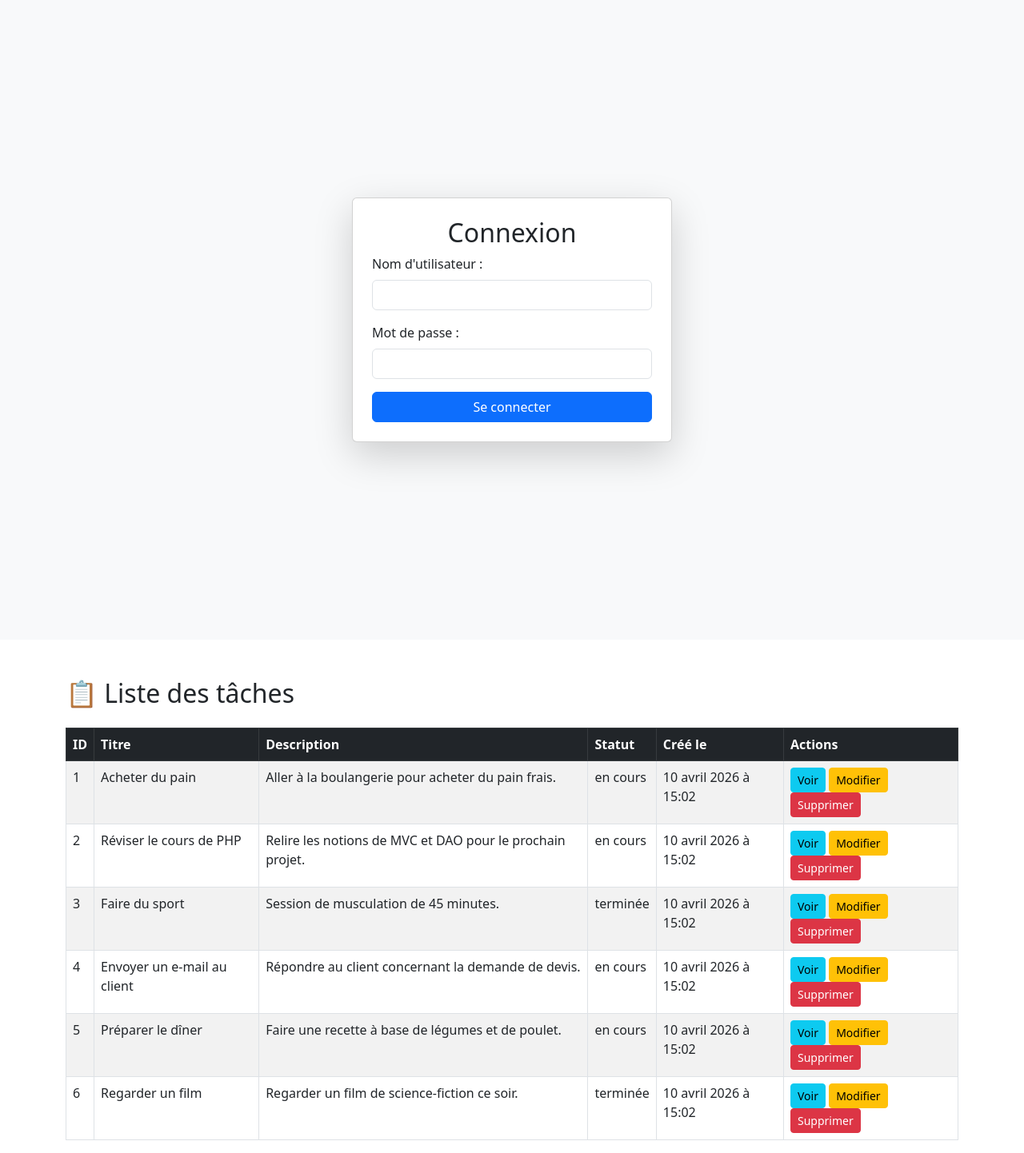
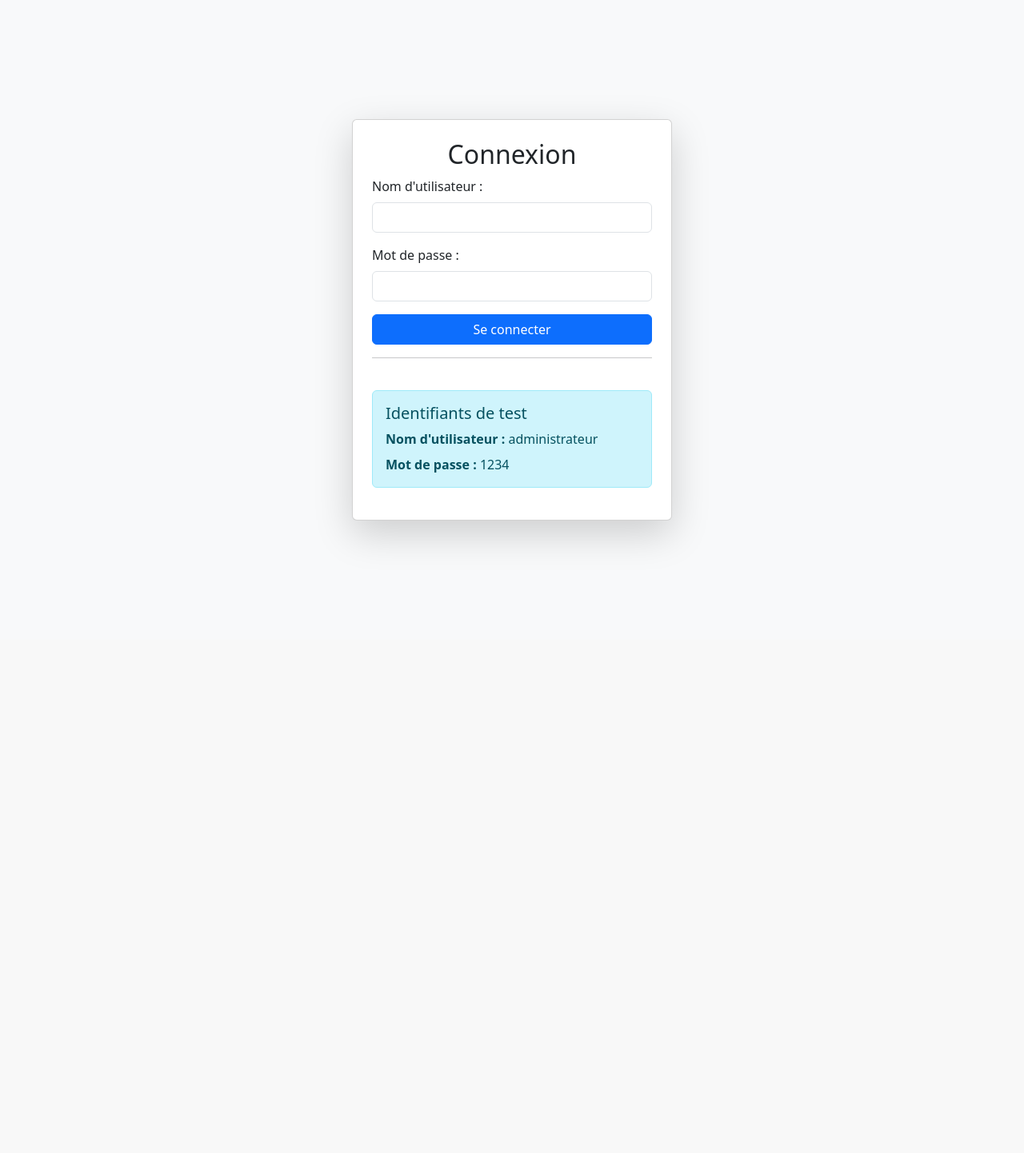
Before and after one commit to rmondija/exo-tasks, a PHP site: page /index.php in a window 1280 px wide. Shown: the part 56-1498 px from the top of the page at 80% size. After the commit the page ends 736 px from the top, so only its background shows below. Run offline with PHP 8.4, Linux system fonts and the light colour scheme; data comes from the database, SQL or seed files in the repository.

Commit message:
maj du site

```diff
--- a/app/views/login.php
+++ b/app/views/login.php
@@ -24,6 +24,14 @@
 
             <button type="submit" class="btn btn-primary w-100">Se connecter</button>
         </form>
+
+        <hr>
+
+        <div class="alert alert-info mt-4" role="alert">
+            <h5 class="alert-heading">Identifiants de test</h5>
+            <p class="mb-2"><strong>Nom d'utilisateur :</strong> administrateur</p>
+            <p class="mb-0"><strong>Mot de passe :</strong> 1234</p>
+        </div>
     </div>
 
 </div>
--- a/index.php
+++ b/index.php
@@ -7,10 +7,6 @@ require_once __DIR__ . '/app/controllers/AdminController.php';
 
 $taskController = new TaskController();
 $adminController = new AdminController();
-
-if (!isset($_SESSION['username'])) {
-    $adminController->index();
-}
 
 if (isset($_GET['action']) && $_GET['action'] == 'create' && isset($_POST['title']) && !empty($_POST['title']) && isset($_POST['description']) && !empty($_POST['description']) && isset($_POST['status']) && !empty($_POST['status']) ) {
     $taskController->createTask($_POST['title'], $_POST['description'], $_POST['status']);
@@ -31,5 +27,9 @@ if (isset($_GET['action']) && $_GET['action'] == 'create' && isset($_POST['title
 } elseif (isset($_GET['action']) && $_GET['action'] === 'disconnect') {
     $adminController->disconnect();
 } else {
-    $taskController->listAllTasks();
+    if (!isset($_SESSION['username'])) {
+        $adminController->index();
+    } else {
+        $taskController->listAllTasks();
+    }
 }
--- a/tasks.sql
+++ b/tasks.sql
@@ -10,7 +10,6 @@ CREATE TABLE `tasks` (
   `updated_at` timestamp NOT NULL DEFAULT current_timestamp() ON UPDATE current_timestamp()
 ) ENGINE=InnoDB DEFAULT CHARSET=utf8mb4 COLLATE=utf8mb4_general_ci;
 
-
 INSERT INTO tasks (title, description, status, created_at, updated_at) VALUES
 ('Acheter du pain', 'Aller à la boulangerie pour acheter du pain frais.', 'en cours', NOW(), NOW()),
 ('Réviser le cours de PHP', 'Relire les notions de MVC et DAO pour le prochain projet.', 'en cours', NOW(), NOW()),
```
